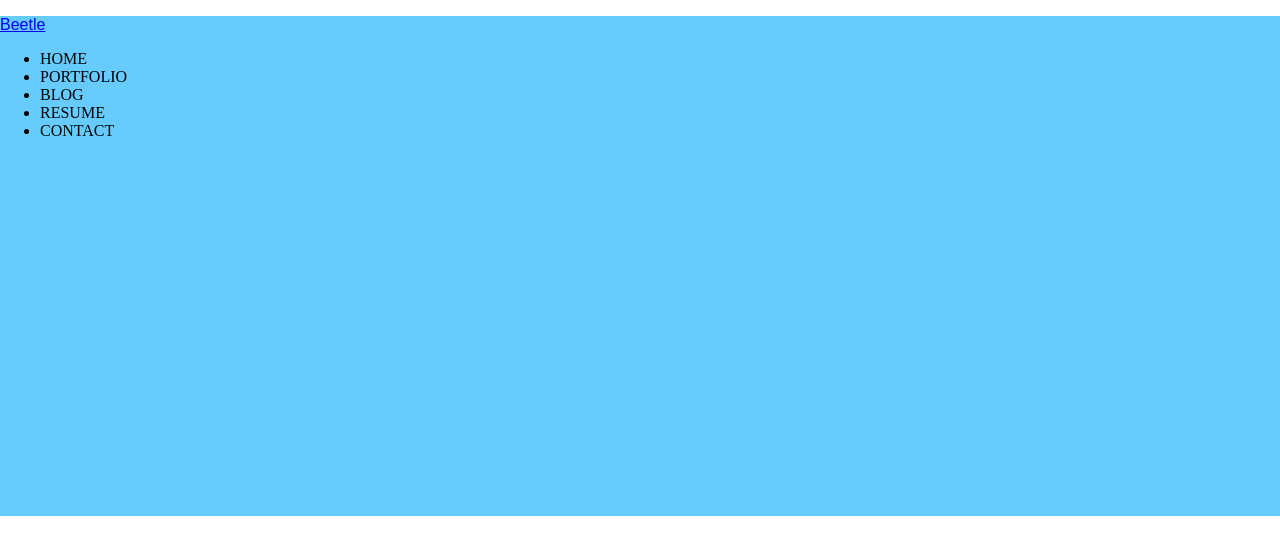
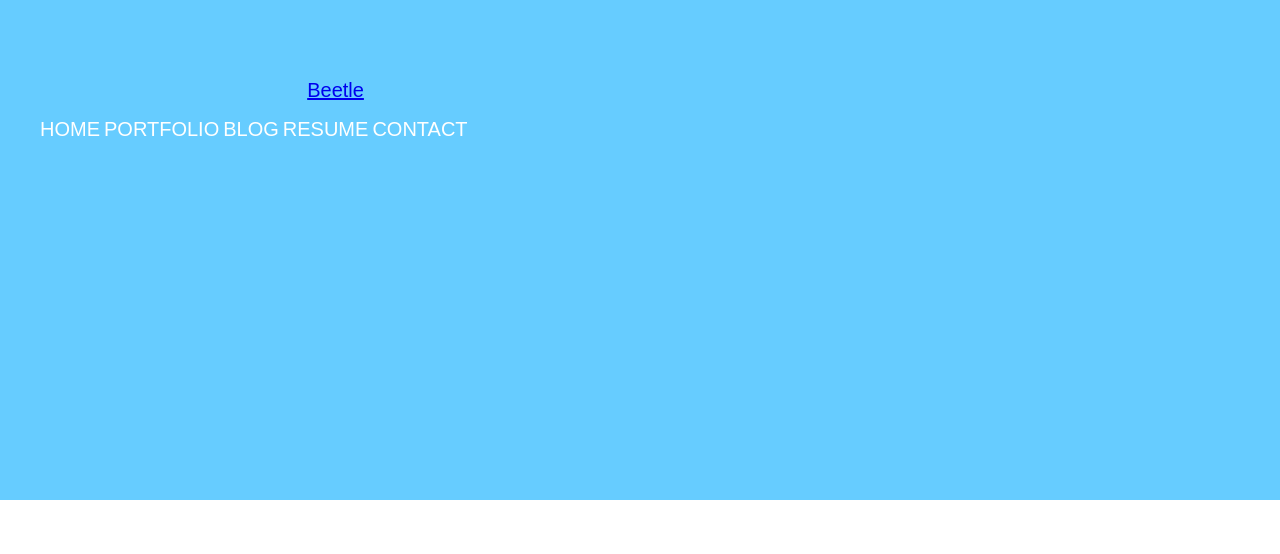
Before and after one commit to Selezeznyaka/First-site, a plain HTML site: page index.html in a window 1280 px wide. Drawn offline with Linux system fonts and the light colour scheme; a web font is replaced by a local one.

Commit message:
2 commit

```diff
--- a/css/style.css
+++ b/css/style.css
@@ -8,7 +8,14 @@ body{
 }
 .white{
     color: white;
+    font-family: 'Montserrat Bold', arial;
+    font-size: 20px;
 }
 .title{
-    font-family: 'Montserrat Bold', arial;
+    padding-left: 24%;
+    padding-top: 79px;
+    margin: 0px;
 }
+li{
+    display: inline-block;
+}
--- a/index.html
+++ b/index.html
@@ -14,11 +14,11 @@
     </div>
     <div>
 <ul>
-    <li>HOME</li>
-    <li>PORTFOLIO</li>
-    <li>BLOG</li>
-    <li>RESUME</li>
-    <li>CONTACT</li>
+    <li class="white">HOME</li>
+    <li class="white">PORTFOLIO</li>
+    <li class="white">BLOG</li>
+    <li class="white">RESUME</li>
+    <li class="white">CONTACT</li>
 </ul>
     </div>
 </header>
```
